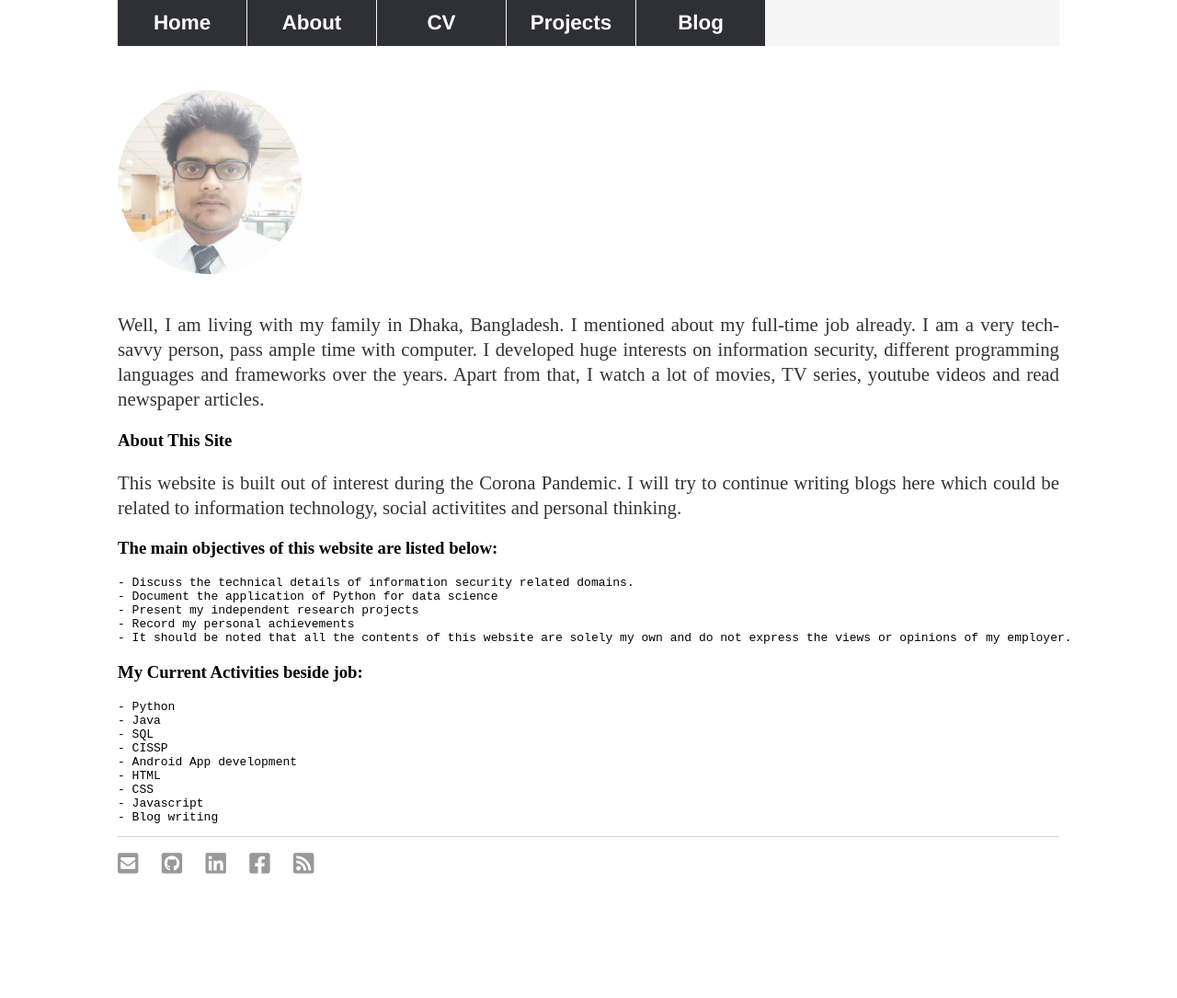
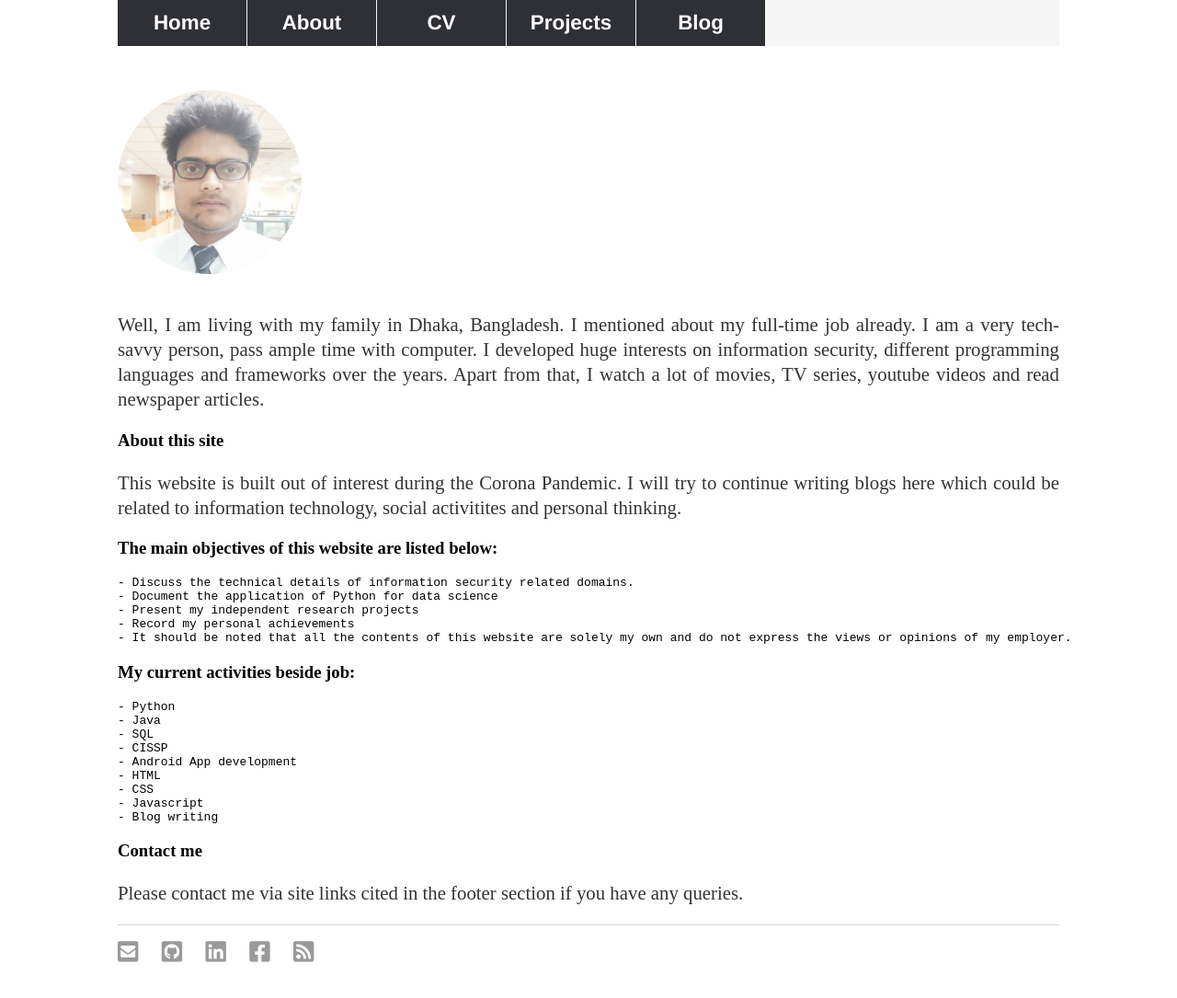
Before and after one commit to afsersid/afsersid.github.io, a Jekyll site: the page built from about.md, in a window 1280 px wide and 1107 px high. Shown: the top 1085 px of the window at 92% size. Built offline with Jekyll 4.4.1, drawn with Linux system fonts in a browser that asks for light colours.

Commit message:
update about me

```diff
--- a/about.md
+++ b/about.md
@@ -9,7 +9,7 @@ title: "About me"
 
 Well, I am living with my family in Dhaka, Bangladesh. I mentioned about my full-time job already. I am a very tech-savvy person, pass ample time with computer. I developed huge interests on information security, different programming languages and frameworks over the years. Apart from that, I watch a lot of movies, TV series, youtube videos and read newspaper articles.
 
-###	About This Site
+###	About this site
 
 This website is built out of interest during the Corona Pandemic. I will try to continue writing blogs here which could be related to information technology, social activitites and personal thinking.
 
@@ -21,7 +21,7 @@ This website is built out of interest during the Corona Pandemic. I will try to
 	- Record my personal achievements
 	- It should be noted that all the contents of this website are solely my own and do not express the views or opinions of my employer.
 
-###	My Current Activities beside job:
+###	My current activities beside job:
 
 	- Python
 	- Java
@@ -32,3 +32,7 @@ This website is built out of interest during the Corona Pandemic. I will try to
 	- CSS
 	- Javascript
 	- Blog writing
+
+### Contact me
+
+Please contact me via site links cited in the footer section if you have any queries.
```
